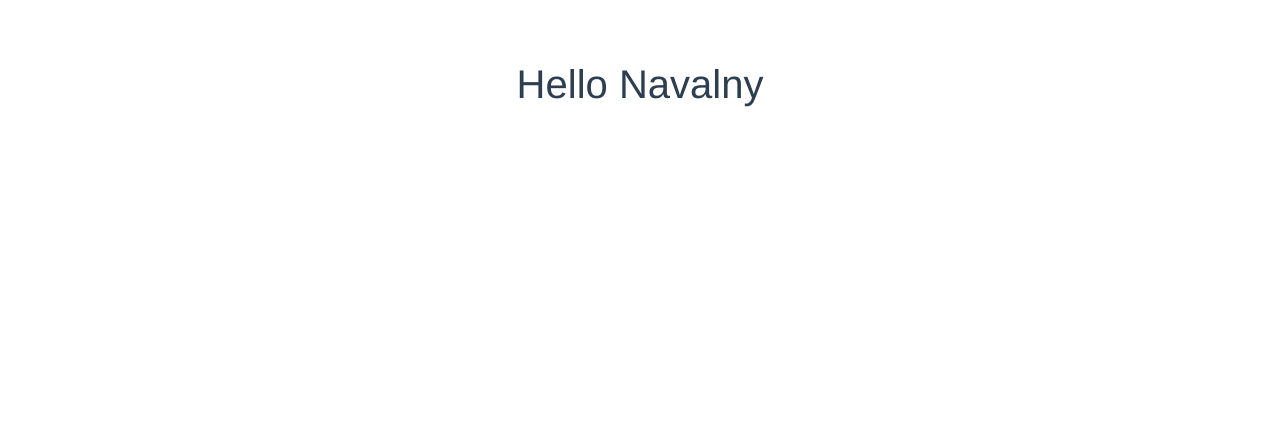
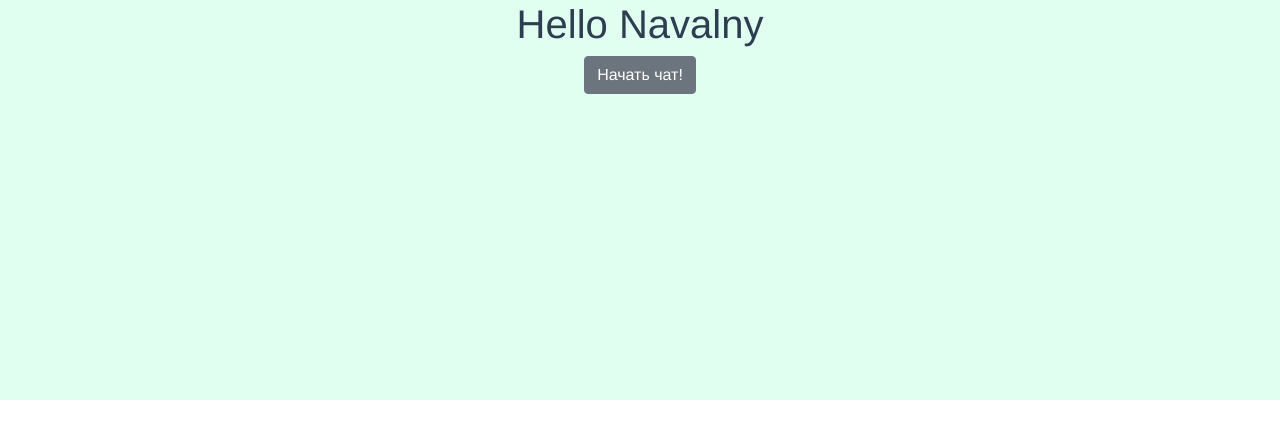
Before and after one commit to benkenobi3/vue-chat, a Vue app: page / in a window 1280 px wide. Shown: the top 438 px of the page. Built offline with nearby package versions, Linux system fonts and the light colour scheme.

Commit message:
main page gradient

```diff
--- a/src/App.vue
+++ b/src/App.vue
@@ -23,6 +23,5 @@
   -moz-osx-font-smoothing: grayscale;
   text-align: center;
   color: #2c3e50;
-  margin-top: 60px;
 }
 </style>
--- a/src/components/pages/Main.vue
+++ b/src/components/pages/Main.vue
@@ -1,6 +1,19 @@
 <template>
   <div>
-    <h1>Hello Navalny</h1>
+
+    <b-container>
+
+      <b-row class="justify-content-center">
+
+        <b-col cols="12">
+          <h1>Hello Navalny</h1>
+        <b-button>Начать чат!</b-button>
+        </b-col>
+
+      </b-row>
+
+    </b-container>
+
   </div>
 </template>
 
@@ -12,4 +25,11 @@
 
 <style>
 
+  div {
+    background: linear-gradient(#E0FFF1 50%, #ffffff 50%);
+    height: 100vh;
+    margin-top: 0;
+    padding-top: 0;
+  }
+
 </style>
```
